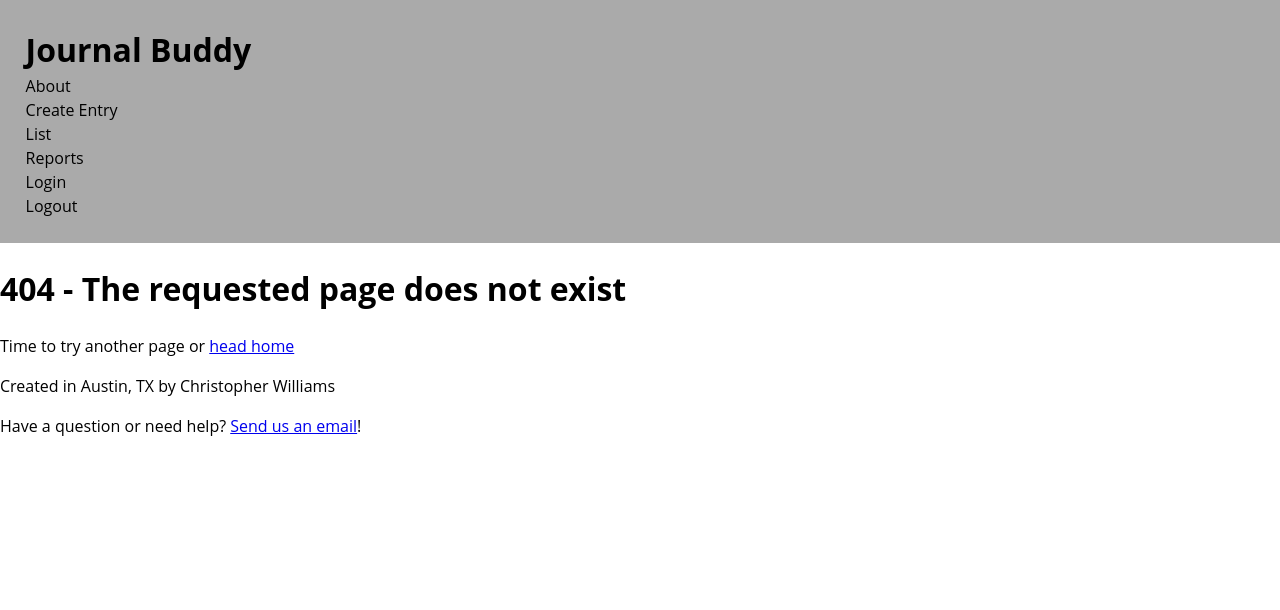
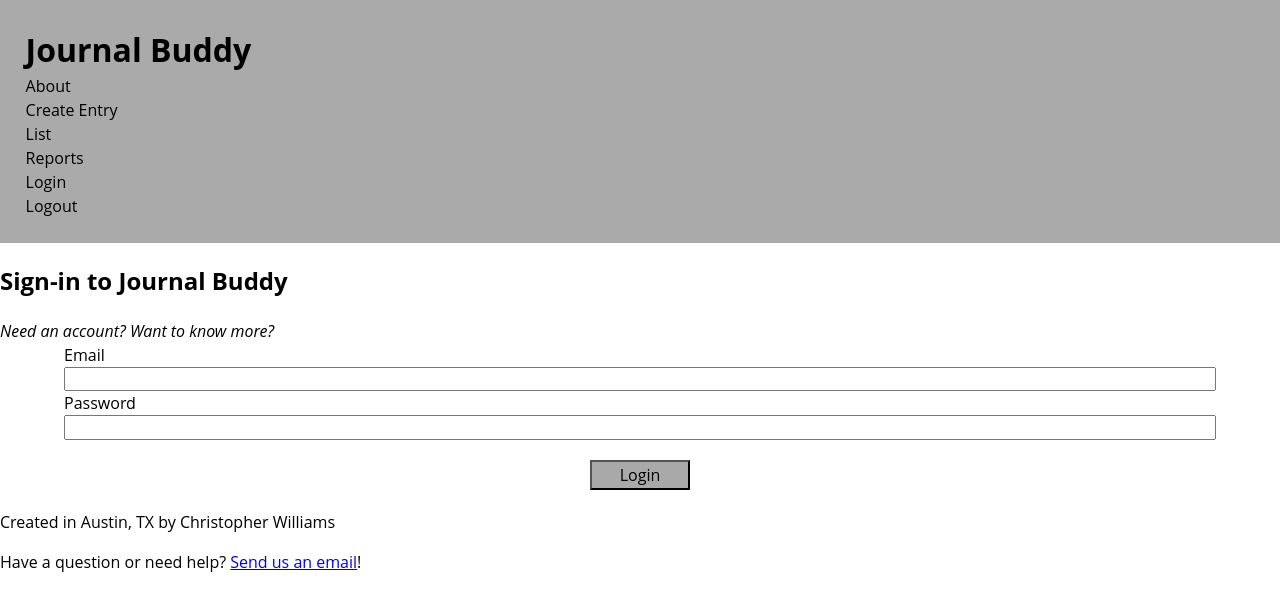
Before and after one commit to Williams-Christopher/journal-buddy, a React (Create React App) app: page /Login in a window 1280 px wide. Shown: the top 610 px of the page. Built offline with nearby package versions, Linux system fonts and the light colour scheme.

Commit message:
Adds Login page and updates CSS class for links on Register page.

```diff
--- a/src/components/App/App.js
+++ b/src/components/App/App.js
@@ -8,6 +8,7 @@ import JournalEntryList from '../../pages/JournalEntryList/JournalEntryList';
 import CreateEntry from '../../pages/CreateEntry/CreateEntry';
 import ViewEntry from '../../pages/ViewEntry/ViewEntry';
 import Register from '../../pages/Register/Register';
+import Login from '../../pages/Login/Login';
 import FourOhFour from '../../pages/FourOhFour/FourOhFour';
 
 
@@ -24,6 +25,7 @@ class App extends React.Component {
             <Route path='/Create' component={CreateEntry} />
             <Route path='/View/:entry_id' render={({ match }, componentProps) => <ViewEntry match={match} entries={this.props.entries} />} />
             <Route path='/Register' component={Register} />
+            <Route path='/Login' component={Login} />
             <Route component={FourOhFour} />
           </Switch>
         <Footer />
--- /dev/null
+++ b/src/pages/Login/Login.js
@@ -0,0 +1,25 @@
+import React from 'react';
+import { Link } from 'react-router-dom';
+
+import './Login.css';
+
+class Login extends React.Component {
+    render() {
+        return (
+            <section className='login'>
+                <h2>Sign-in to Journal Buddy</h2>
+                <em>Need an <Link className='common_link' to='/Register'>account</Link>? Want to <Link className='common_link' to='/About'>know more</Link>?</em>
+                <form className='common_form login_form'>
+                    <label htmlFor='login_email'>Email </label>
+                    <input type='text' name='login_email' id='login_email' required />
+
+                    <label htmlFor='login_password'>Password </label>
+                    <input type='password' name='login_password' id='login_password' required />
+                </form>
+                <button className='common_button'>Login</button>
+            </section>
+        );
+    };
+};
+
+export default Login;
--- a/src/pages/Register/Register.js
+++ b/src/pages/Register/Register.js
@@ -20,7 +20,7 @@ class Register extends React.Component {
                     <input type='password' name='login_password_verify' id='login_password_verify' />
                 </form>
                 <button className='common_button'>Signup</button>
-                Already have an account? <Link to='/Login'>Login</Link>
+                Already have an account? <Link className='common_link' to='/Login'>Login</Link>
             </section>
         );
     };
```
Also changed, not shown: src/pages/Login/Login.css (added), 1 other file (tests, documents, lock files or other folders).
